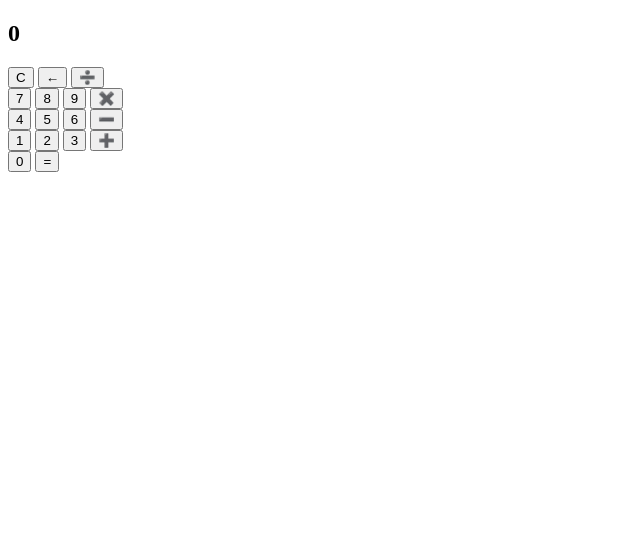
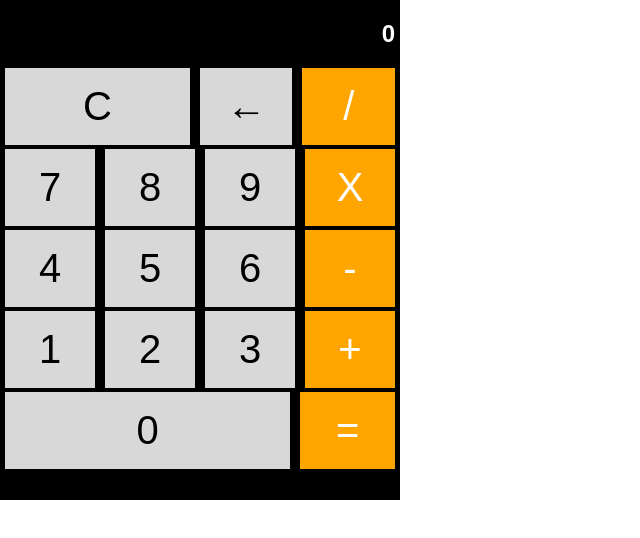
Before and after one commit to trizzi/Fun-Calculator, a plain HTML site: page index.html in a window 1280 px wide. Shown: the whole page, without its empty margins (0-640 px from the left). Drawn offline with Linux system fonts and the light colour scheme.

Commit message:
complete css file

```diff
--- a/index.html
+++ b/index.html
@@ -7,37 +7,37 @@
       name="viewport"
       content="width=device-width, initial-scale=1.0"
     />
-
+    <link rel="stylesheet" href="style.css" />
     <title>Calculator</title>
   </head>
   <body>
     <section class="container">
       <h1>0</h1>
       <div class="calc-row">
-        <button class="cal-button">C</button>
+        <button class="double cal-button">C</button>
         <button class="cal-button">←</button>
-        <button class="cal-button">➗</button>
+        <button class="cal-button">/</button>
       </div>
       <div class="calc-row">
         <button class="cal-button">7</button>
         <button class="cal-button">8</button>
         <button class="cal-button">9</button>
-        <button class="cal-button">✖️</button>
+        <button class="cal-button">X</button>
       </div>
       <div class="calc-row">
         <button class="cal-button">4</button>
         <button class="cal-button">5</button>
         <button class="cal-button">6</button>
-        <button class="cal-button">➖</button>
+        <button class="cal-button">-</button>
       </div>
       <div class="calc-row">
         <button class="cal-button">1</button>
         <button class="cal-button">2</button>
         <button class="cal-button">3</button>
-        <button class="cal-button">➕</button>
+        <button class="cal-button">+</button>
       </div>
       <div class="calc-row">
-        <button class="cal-button">0</button>
+        <button class="tripple cal-button">0</button>
         <button class="cal-button">=</button>
       </div>
     </section>
--- /dev/null
+++ b/style.css
@@ -0,0 +1,70 @@
+* {
+  box-sizing: border-box;
+  margin: 0;
+  padding: 0;
+}
+
+body {
+  font-family: Arial, Helvetica, sans-serif;
+}
+
+h1 {
+  text-align: right;
+  color: #fff;
+  padding: 20px 5px;
+}
+
+.container {
+  width: 400px;
+  height: 500px;
+  background-color: #000;
+}
+
+.calc-row {
+  display: flex;
+  justify-content: space-between;
+  align-items: stretch;
+  margin-bottom: 4px;
+}
+
+.cal-button {
+  background-color: #d8d8d8;
+  color: #000;
+  padding: 1rem;
+  margin: 0 5px;
+  cursor: pointer;
+  border: none;
+  font-size: 40px;
+  border-radius: 0;
+  width: 24.5%;
+}
+
+.cal-button:hover {
+  background-color: antiquewhite;
+  color: #222;
+}
+
+.cal-button:active {
+  background-color: #bbbcbe;
+}
+
+.cal-button:last-child {
+  background-color: orange;
+  color: #fff;
+}
+
+.cal-button:last-child:hover {
+  background-color: #dfb07e;
+}
+
+.cal-button:last-child:active {
+  background-color: #dd8d37;
+}
+
+.double {
+  width: 49.7%;
+}
+
+.tripple {
+  width: 74.5%;
+}
```
